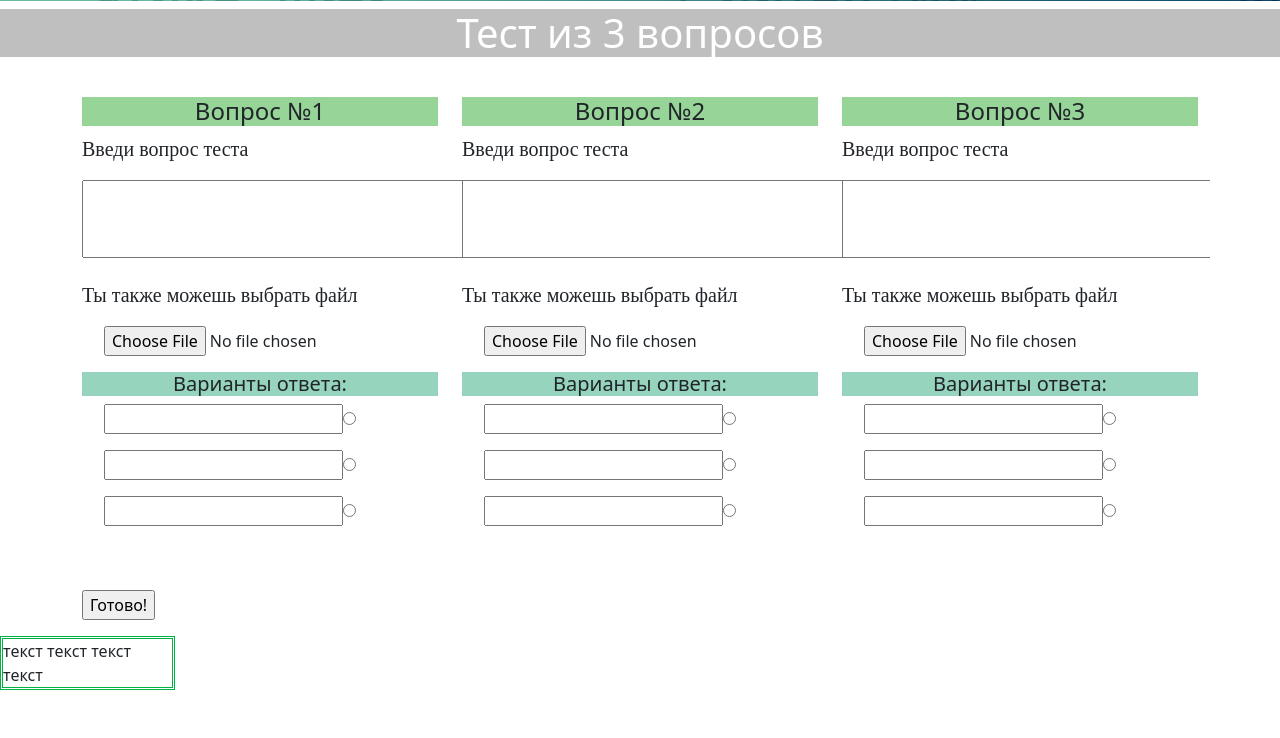
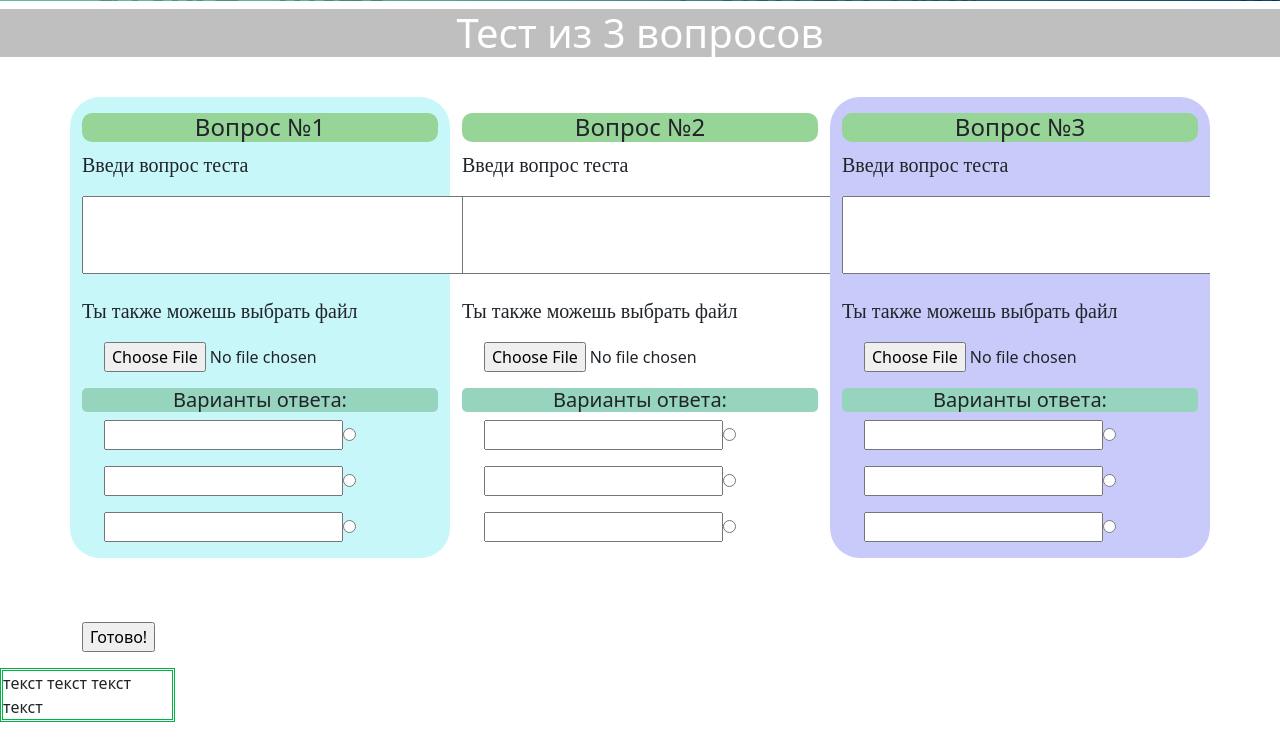
Before and after one commit to Kristal1ik/WEB, a Flask app: template templates/test_create3.html in a window 1280 px wide. Shown: the part 431-1169 px from the top of the page. Before the commit the page ends 1121 px from the top, so only its background shows below. Run offline with Flask 2, Linux system fonts and the light colour scheme; the template is opened without the code that fills it, so the values that code supplies are empty; some web fonts are replaced.

Commit message:
Update test_create3.html

```diff
--- a/templates/test_create3.html
+++ b/templates/test_create3.html
@@ -25,7 +25,8 @@
 <form action="#" method="post">
     <div class="container overflow-hidden">
         <div class="row gy-3">
-            <div class="col-xl-4 col-md-6 col-sm-12">
+            <div class="col-xl-4 col-md-6 col-sm-12" id="first_col">
+                <p></p>
                 <h4 class="text-center">Вопрос №1</h4>
                 <p class="undequest"> Введи вопрос теста</p>
                 <p style="text-align:center;"><textarea name="one" cols="40" rows="3"></textarea></p>
@@ -41,9 +42,10 @@
                     <p></p>
                     <input type="text" name="one"><input type="radio" id="r13" name="two">
                 </div>
+                <p></p>
             </div>
             <div class="col-xl-4 col-md-6 col-sm-12">
-
+                <p></p>
                 <h4 class="text-center">Вопрос №2</h4>
                 <p class="undequest"> Введи вопрос теста</p>
                 <p style="text-align:center;"><textarea name="two" cols="40" rows="3"></textarea></p>
@@ -59,9 +61,10 @@
                     <p></p>
                     <input type="text" name="two"><input type="radio" id="r23" name="two">
                 </div>
+                <p></p>
             </div>
-            <div class="col-xl-4 col-md-6 col-sm-12">
-
+            <div class="col-xl-4 col-md-6 col-sm-12" id="third_col">
+                <p></p>
                 <h4 class="text-center">Вопрос №3</h4>
                 <p class="undequest"> Введи вопрос теста</p>
                 <p style="text-align:center;"><textarea name="three" cols="40" rows="3"></textarea></p>
@@ -78,6 +81,7 @@
                     <p></p>
                     <input type="text" name="three"><input type="radio" id="r33" name="three">
                 </div>
+                <p></p>
             </div>
         </div>
         <div class="row gy-3">
@@ -187,11 +191,13 @@ a.button8 {
     }
 
     h4 {
+    border-radius: 10px;
     background-color: #96d498;
     text-color: 045707;
     }
 
     h5 {
+    border-radius: 5px;
     background-color: #96d4bd;
     text-color: 045738;
 
@@ -202,7 +208,15 @@ a.button8 {
         font-size: 20px;
     }
 
+    #first_col {
+    border-radius: 30px;
+    background-color: #c8f7fa;
+    }
 
+    #third_col {
+    border-radius: 30px;
+    background-color: #c8cafa;
+    }
 
 
 
```
